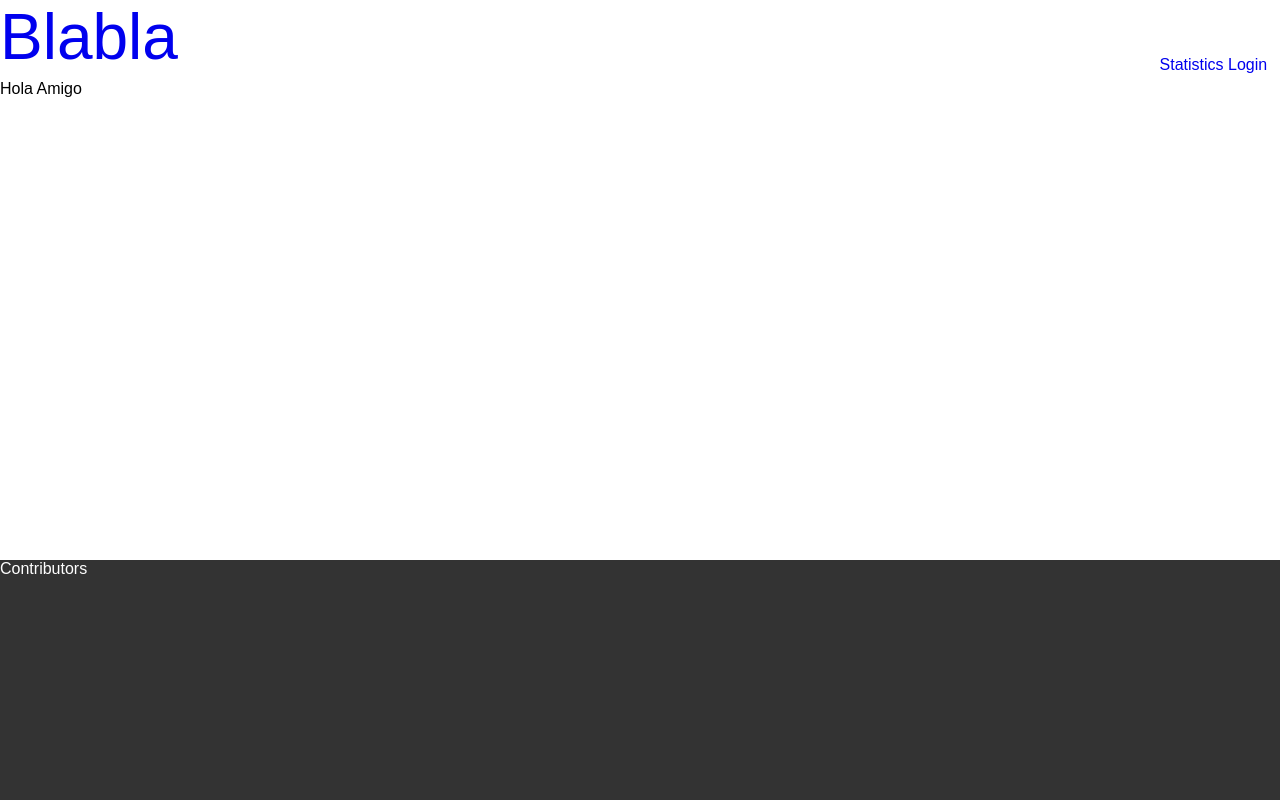
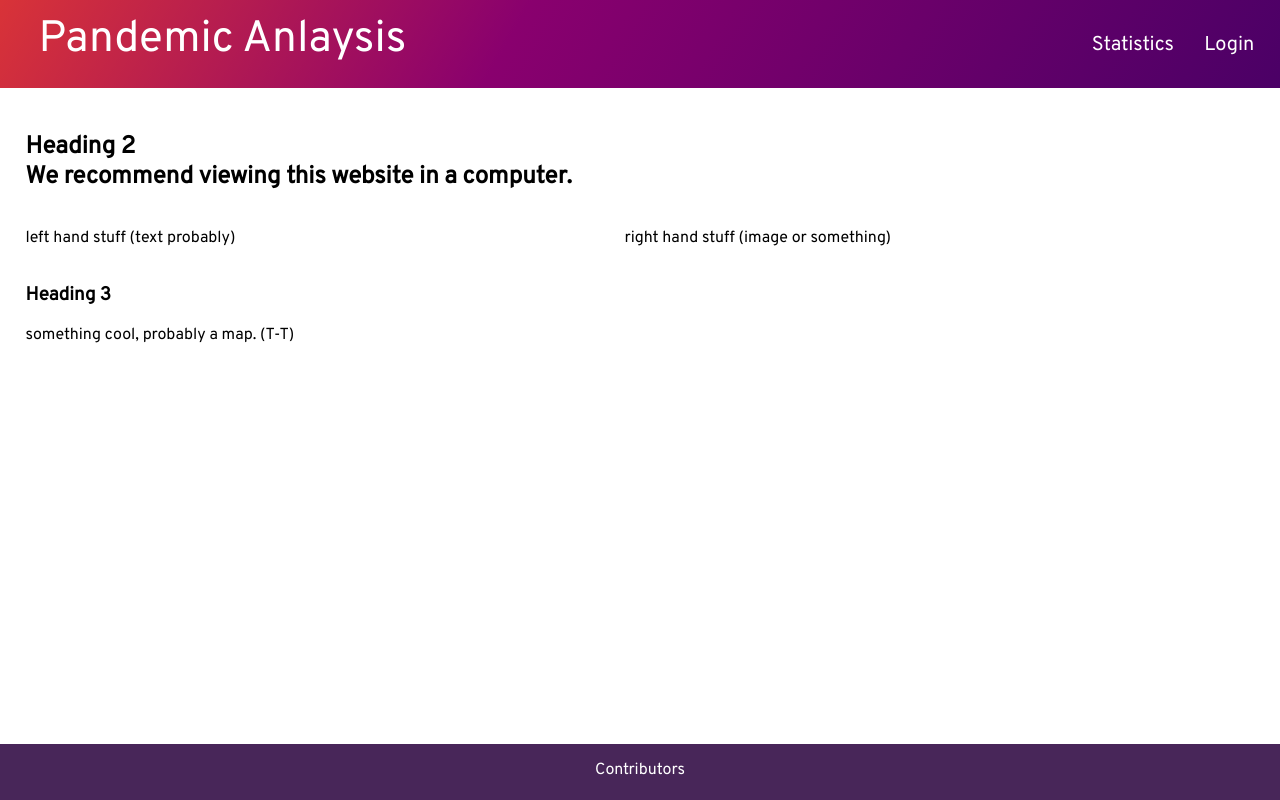
Before and after one commit to AvishrantsSh/Hackathon, a Django app: page / in a window 1280 px wide. Run offline with Django 3.2, Linux system fonts and the light colour scheme.

Commit message:
Base Style

```diff
--- a/Hackathon/settings.py
+++ b/Hackathon/settings.py
@@ -11,7 +11,7 @@ https://docs.djangoproject.com/en/3.0/ref/settings/
 """
 
 import os
-import django_heroku
+#import django_heroku
 
 # Build paths inside the project like this: os.path.join(BASE_DIR, ...)
 BASE_DIR = os.path.dirname(os.path.dirname(os.path.abspath(__file__)))
@@ -134,4 +134,4 @@ STATICFILES_DIRS = [os.path.join(BASE_DIR, 'static')]
 
 LOGIN_REDIRECT_URL = 'home'
 LOGOUT_REDIRECT_URL = 'home'
-django_heroku.settings(locals())
+#django_heroku.settings(locals())
--- a/static/style/basestyle.css
+++ b/static/style/basestyle.css
@@ -1,37 +1,99 @@
+@import url('https://fonts.googleapis.com/css?family=Overpass&display=swap');
+@import url('https://fonts.googleapis.com/css?family=Oxygen&display=swap');
+
+
 body{
     margin: 0;
     font-size: 2vh;
-    font-family: Arial, Helvetica, sans-serif;
+    font-family: Overpass, Oxygen, sans-serif;
 }
 a{
     text-decoration: none;
+    color: inherit;
+    margin: 1vw;
+
 }
 #header{
-    width: 100vw;
+    width: 98vw;
+    padding-left: 2vw;]
+    padding-right: 2vw;
     height: 10vh;
+    padding-top: 1vh;
+    background: linear-gradient(120deg, rgba(207,0,6,0.8) 0%, rgba(137,0,110,1) 40%, rgba(75,0,102,1) 100%);
+    display: grid;
 }
+
 #mbody{
-    width:100vw;
-    min-height: 60vh;
+    padding-top: 3vh;
+    padding-left: 2vw;
+    padding-right: 2vw
+    width:96vw;
+    min-height: 79vh;
 }
+
+#body_container_1{
+    display: grid;
+}
+
+#left_body{
+    grid-column: 1;
+}
+
+#right_body{
+    grid-column: 2;
+}
+
 #footer{
     width:100vw;
-    height: 30vh;
-    background-color: #333;
+    background-color:  rgba(40,0,60,0.85);
     color: white;
+    position: relative;
+    height: 5vh;
+    text-align: center;
+    padding-top: 2vh;
 }
+
 #footer a{
     color: white;
 }
+
 #top_head{
-    width: 100vw;
-    font-size: 8vh;
-    height: 70%;
+    padding-top: 0.5vh;
+    color: white;
+    font-size: 5.5vh;
+    grid-column: 1;
 }
+
 #link_head{
-    width: 100vw;
     box-sizing: border-box;
-    height: 30%;
     text-align: right;
+    font-size: 2.5vh;
     padding-right: 1vw;
+    color: white;
+    grid-column: 2;
+    margin-top: 3vh;
 }
+
+@media only screen and (max-width: 768px) {
+
+    #header{
+        display: grid;
+        height: 6.5vh;
+    }
+
+    #mbody{
+        min-height: 82.5vh;
+    }
+
+    #top_head{
+        padding-top: 1vh;
+        font-size: 3vh;
+        height: 70%;
+    }
+
+    #link_head{
+        margin-top: 2vh;
+        font-size: 2vh;
+        height: 30%;
+    }
+}
--- a/templates/base.html
+++ b/templates/base.html
@@ -1,4 +1,5 @@
 <!-- template for other sites -->
+
 {%load static%}
 <!DOCTYPE html>
 <html lang="en">
@@ -14,7 +15,7 @@
         <meta name="keywords" content="Donation, Funds, Uphaar">
         <meta name="author" content="Avishrant Sharma">
         <meta name="viewport" content="width=device-width,initial-scale=1.0">
-        <link rel="stylesheet" href="{%static 'style/basestyle.css'%}" type="text/css">
+        <link rel="stylesheet" href="{%static 'style/basestyle.css'%}?v=1.1" type="text/css">
 
         <!-- Path to manifest.json -->
         <link rel="manifest" href="/manifest.json">
@@ -49,7 +50,7 @@
     <body>
         <div id="header">
             <div id="top_head">
-                <a href="{%url 'home'%}">Blabla</a>
+                <a href="{%url 'home'%}">Pandemic Anlaysis</a>
             </div>
             <div id="link_head">
                 <a href="{%url 'gstats'%}">Statistics</a>
--- a/templates/home.html
+++ b/templates/home.html
@@ -11,6 +11,27 @@
 {%endblock link%}
 
 {%block content%}
-    Hola Amigo
+
+
+<h2> Heading 2
+	<br> We recommend viewing this website in a computer.
+</h2>
+
+<div id="body_container_1">
+
+<p id = "left_body">
+	left hand stuff (text probably)
+</p>
+<p id = "right_body">
+	right hand stuff (image or something)
+</p>
+</div>
+
+<h3> Heading 3</h3>
+<div id="body_container_2">
+<p>
+	something cool, probably a map. (T-T)
+</p>
+</div>
 
 {%endblock content%}
```
Also changed, not shown: db.sqlite3 (added).
